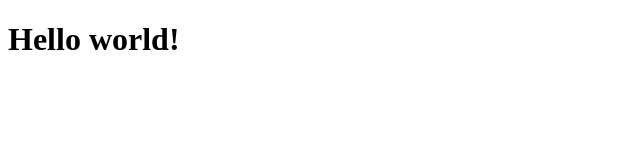
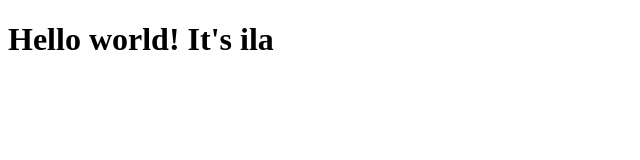
Before and after one commit to ilante/GitWorkshop, a plain HTML site: page index.html in a window 1280 px wide. Shown: the whole page, without its empty margins (0-640 px from the left). Drawn offline with Linux system fonts and the light colour scheme.

Commit message:
html index file

```diff
--- a/index.html
+++ b/index.html
@@ -1,6 +1,6 @@
 <!doctype html>
 <html>
 <body>
-<h1>Hello world!</h1>
+<h1>Hello world! It's ila</h1>
 </body>
 </html>
```
